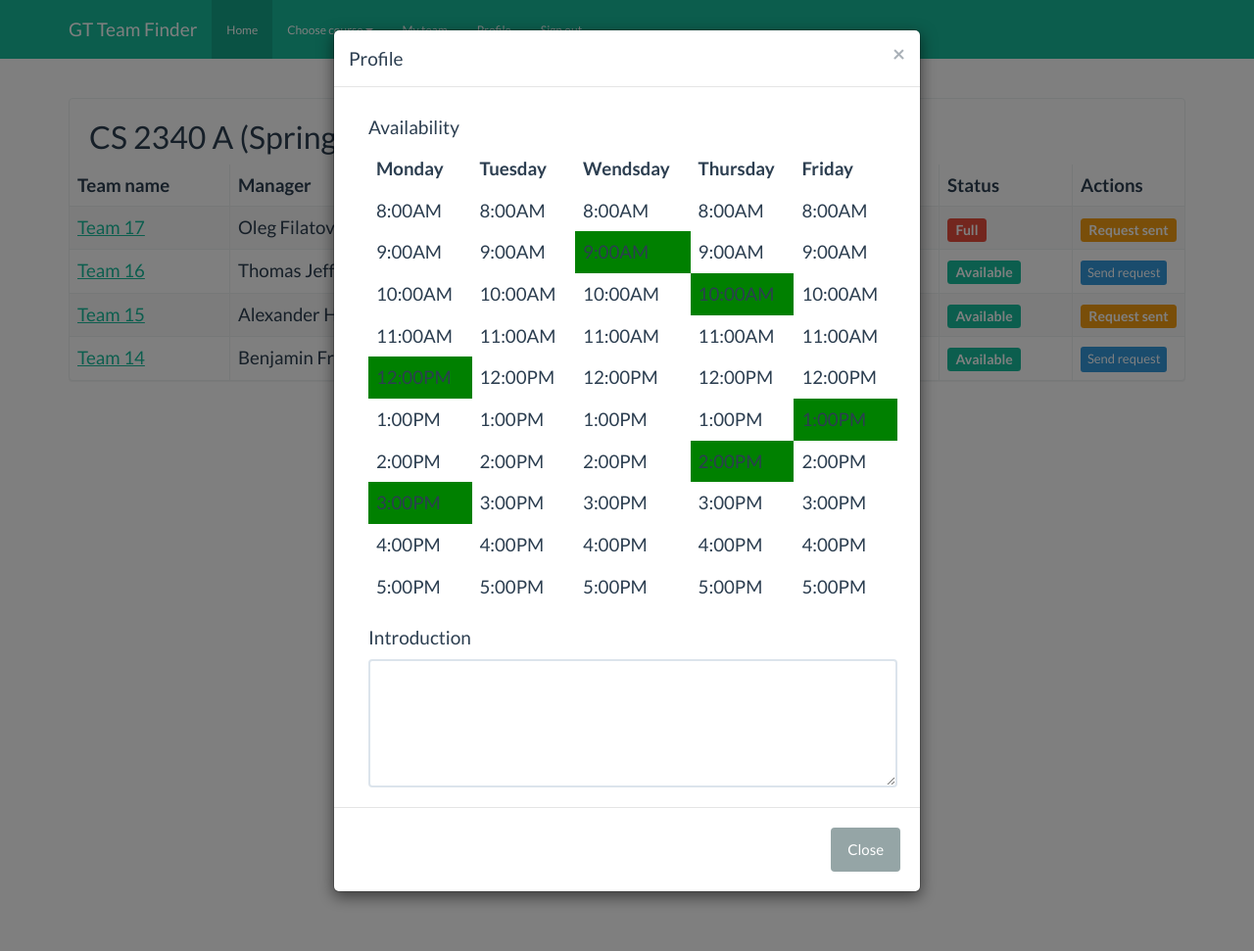
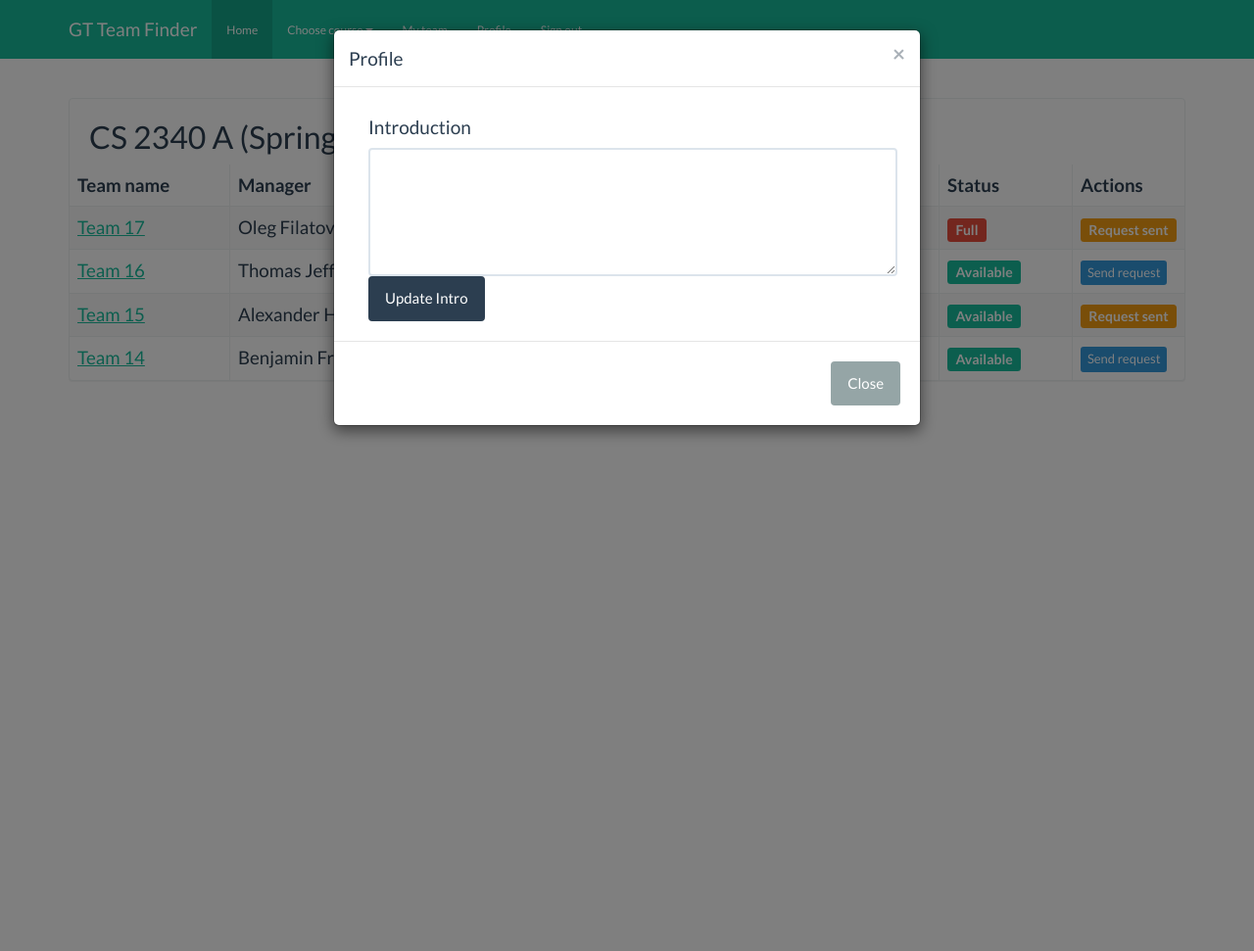
Before and after one commit to ckjoon/teambuilding, a Flask app: page /student_home in a window 1280 px wide, after a click on "Profile". Shown: the whole page at 98% size. Run offline with Flask 2, Linux system fonts and the light colour scheme; some libraries are stand-ins or nearby versions.

Commit message:
demo branch lets hope everything works

```diff
--- a/teambuildingapp/templates/signin.html
+++ b/teambuildingapp/templates/signin.html
@@ -44,10 +44,11 @@
             <label for="inputUsername">GT Username</label>
             <input type="text" class="form-control" id="user" name="gtusername">
           </div>
-          <div class="form-group">
+          <!--Password disable right now because we should technically be using CAS-->
+          <!--<div class="form-group">
             <label for="inputPassword">Password</label>
             <input type="password" class="form-control" id="password" name="password">
-          </div>
+          </div>-->
           <input type="submit" class="btn btn btn-primary" value="Log In" />
         </form>
 
--- a/teambuildingapp/templates/student_home.html
+++ b/teambuildingapp/templates/student_home.html
@@ -260,92 +260,12 @@
         <div class="modal-body">
           <div class="container">
             <div class="row col-md-6 custyle">
-              <h4> Availability</h4>
-              <table class="table ">
-                <thead>
 
-                  <tr>
-                    <th>Monday</th>
-                    <th>Tuesday</th>
-                    <th>Wendsday</th>
-                    <th>Thursday</th>
-                    <th>Friday</th>
-                  </tr>
-                </thead>
-                <tr>
-                  <td>8:00AM</td>
-                  <td>8:00AM</td>
-                  <td>8:00AM</td>
-                  <td>8:00AM</td>
-                  <td>8:00AM</td>
-                </tr>
-                <tr>
-                  <td>9:00AM</td>
-                  <td>9:00AM</td>
-                  <td bgcolor="green">9:00AM</td>
-                  <td>9:00AM</td>
-                  <td>9:00AM</td>
-                </tr>
-                <tr>
-                  <td>10:00AM</td>
-                  <td>10:00AM</td>
-                  <td>10:00AM</td>
-                  <td bgcolor="green">10:00AM</td>
-                  <td>10:00AM</td>
-                </tr>
-                <tr>
-                  <td>11:00AM</td>
-                  <td>11:00AM</td>
-                  <td>11:00AM</td>
-                  <td>11:00AM</td>
-                  <td>11:00AM</td>
-                </tr>
-                <tr>
-                  <td bgcolor="green">12:00PM</td>
-                  <td>12:00PM</td>
-                  <td>12:00PM</td>
-                  <td>12:00PM</td>
-                  <td>12:00PM</td>
-                </tr>
-                <tr>
-                  <td>1:00PM</td>
-                  <td>1:00PM</td>
-                  <td>1:00PM</td>
-                  <td>1:00PM</td>
-                  <td bgcolor="green">1:00PM</td>
-                </tr>
-                <tr>
-                  <td>2:00PM</td>
-                  <td>2:00PM</td>
-                  <td>2:00PM</td>
-                  <td bgcolor="green">2:00PM</td>
-                  <td>2:00PM</td>
-                </tr>
-                <tr>
-                  <td bgcolor="green">3:00PM</td>
-                  <td>3:00PM</td>
-                  <td>3:00PM</td>
-                  <td>3:00PM</td>
-                  <td>3:00PM</td>
-                </tr>
-                <tr>
-                  <td>4:00PM</td>
-                  <td>4:00PM</td>
-                  <td>4:00PM</td>
-                  <td>4:00PM</td>
-                  <td>4:00PM</td>
-                </tr>
-                <tr>
-                  <td>5:00PM</td>
-                  <td>5:00PM</td>
-                  <td>5:00PM</td>
-                  <td>5:00PM</td>
-                  <td>5:00PM</td>
-                </tr>
-
-              </table>
               <h4>Introduction</h4>
-              <textarea class="form-control" rows="5" id="intro"></textarea>
+              <form action="/updateIntroduction" method="post">
+                <textarea class="form-control" rows="5" id="intro"></textarea>
+                <input type="submit" name="update" class="btn btn-primary" value="Update Intro" />
+              </form>
 
             </div>
           </div>
--- a/teambuildingapp/views.py
+++ b/teambuildingapp/views.py
@@ -22,7 +22,11 @@ def student_home():
 def login():
     #handle login stuff.
     if request.method == 'POST':
-        if request.form.get('gtusername') != "jchoi302":
+        gtusername = request.form.get('gtusername')
+        password = request.form.get('password')
+
+        # check if they exist
+        if gtusername != "jchoi302":
             return redirect(url_for('student_home'))
         else:
             return redirect(url_for('prof_home'))
```
